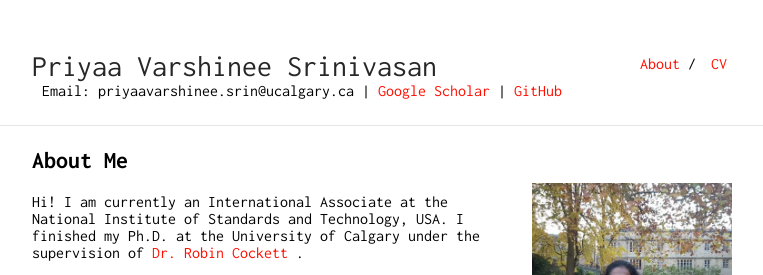
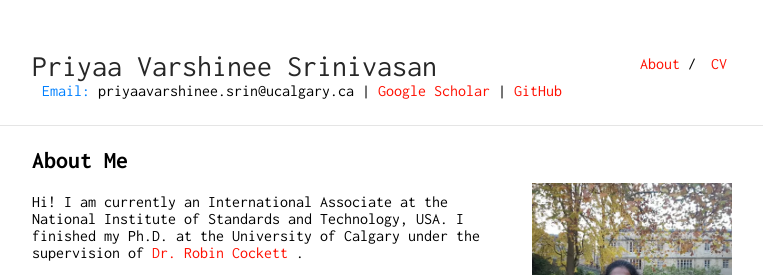
Before and after one commit to priyaasrini/priyaasrini.github.io, a Jekyll site: the page built from index.md, in a window 1280 px wide. Shown: the top 275 px of the page, without its empty margins (258-1021 px from the left). Built offline with Jekyll 4.4.1, drawn with Linux system fonts in a browser that asks for light colours; our own code applies the rules of GitHub Pages for plain Markdown files.

Commit message:
alignment

```diff
--- a/_layouts/default.html
+++ b/_layouts/default.html
@@ -74,7 +74,7 @@
                 {% endfor %}
             </ul>
             <br>
-            <span class="alignable pull-left nav-list"> Email: priyaavarshinee.srin@ucalgary.ca | <a href="https://scholar.google.ca/citations?hl=en&user=Ue7tYysAAAAJ"> Google Scholar </a>
+            <span class="alignable pull-left nav-list"><span id="sideheading">Email:</span> priyaavarshinee.srin@ucalgary.ca | <a href="https://scholar.google.ca/citations?hl=en&user=Ue7tYysAAAAJ"> Google Scholar </a>
             | <a href="https://github.com/priyaasrini"> GitHub</a> </span>
         </div>
         <div style="clear:both"></div>
```
